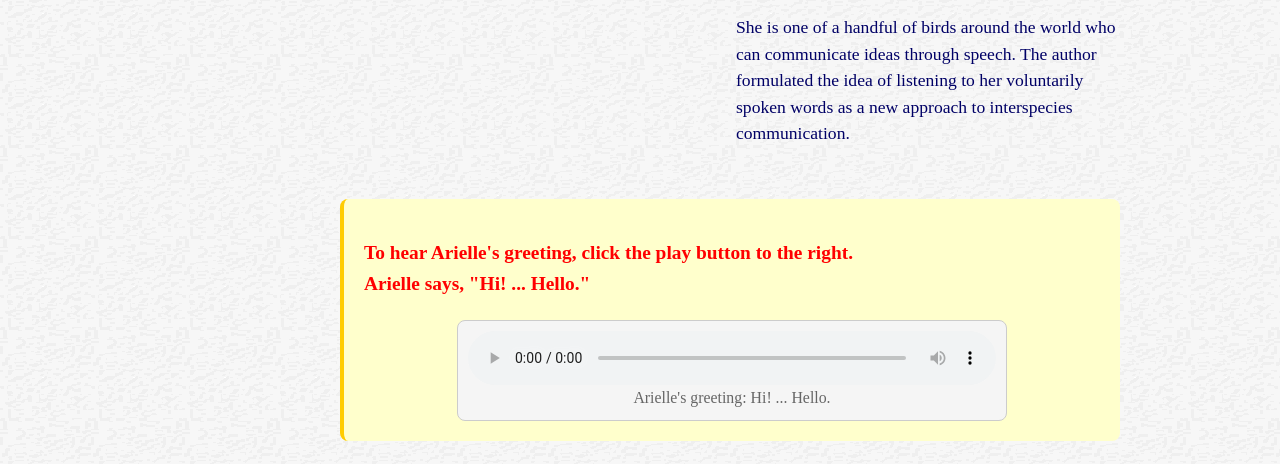
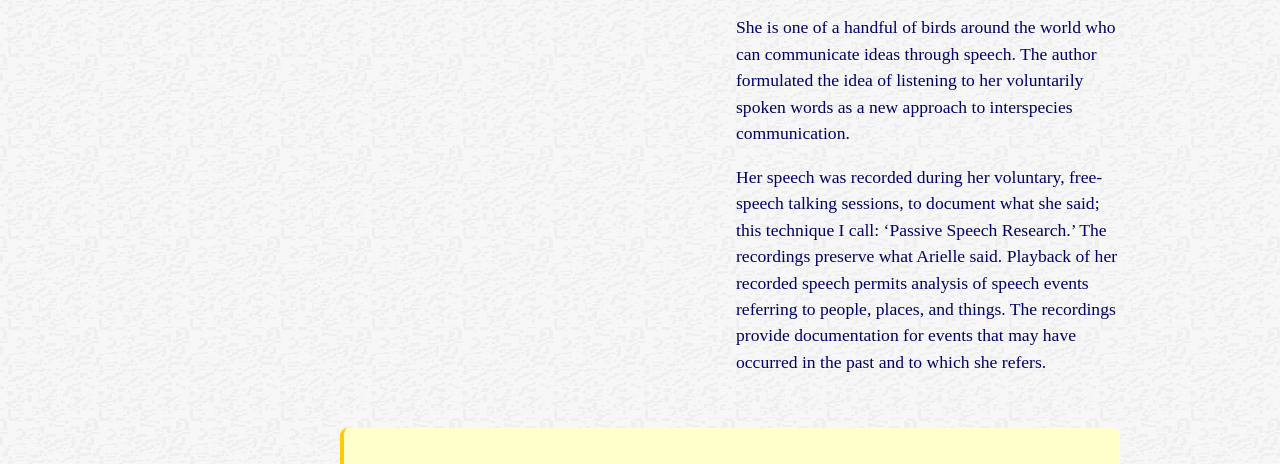
Before and after one commit to ParrotVocoder/parrotvocoder.github.io, an Astro site: page / in a window 1280 px wide. Shown: the part 671-1135 px from the top of the page. Built offline with nearby package versions, Linux system fonts and the light colour scheme; Astro itself is replaced by a stand-in of ours.

Commit message:
update version

```diff
--- a/package.json
+++ b/package.json
@@ -9,7 +9,7 @@
     "astro": "astro"
   },
   "dependencies": {
-    "@astrojs/sitemap": "^3.7.0",
-    "astro": "^5.17.1"
+    "@astrojs/sitemap": "^3.7.1",
+    "astro": "^6.0.6"
   }
 }
--- a/src/pages/index.astro
+++ b/src/pages/index.astro
@@ -39,10 +39,7 @@ const description =
 
     <section class="intro-content">
       <div class="image-container">
-        <img
-          src="/images/Arielle_standing_on_her_cup.png"
-          alt="Arielle the Blue & Gold macaw"
-        />
+        <img src="/images/Arielle_standing_on_her_cup.png" alt="Arielle the Blue & Gold macaw" />
         <span class="photo-credit">Arielle the Blue & Gold macaw</span>
       </div>
       <div class="arielle-description">
@@ -59,6 +56,12 @@ const description =
           She is one of a handful of birds around the world who can communicate ideas through speech. The author
           formulated the idea of listening to her voluntarily spoken words as a new approach to interspecies
           communication.
+        </p>
+        <p>
+          Her speech was recorded during her voluntary, free-speech talking sessions, to document what she said; this
+          technique I call: ‘Passive Speech Research.’ The recordings preserve what Arielle said. Playback of her
+          recorded speech permits analysis of speech events referring to people, places, and things. The recordings
+          provide documentation for events that may have occurred in the past and to which she refers.
         </p>
       </div>
     </section>
```
Also changed, not shown: 1 other file.
